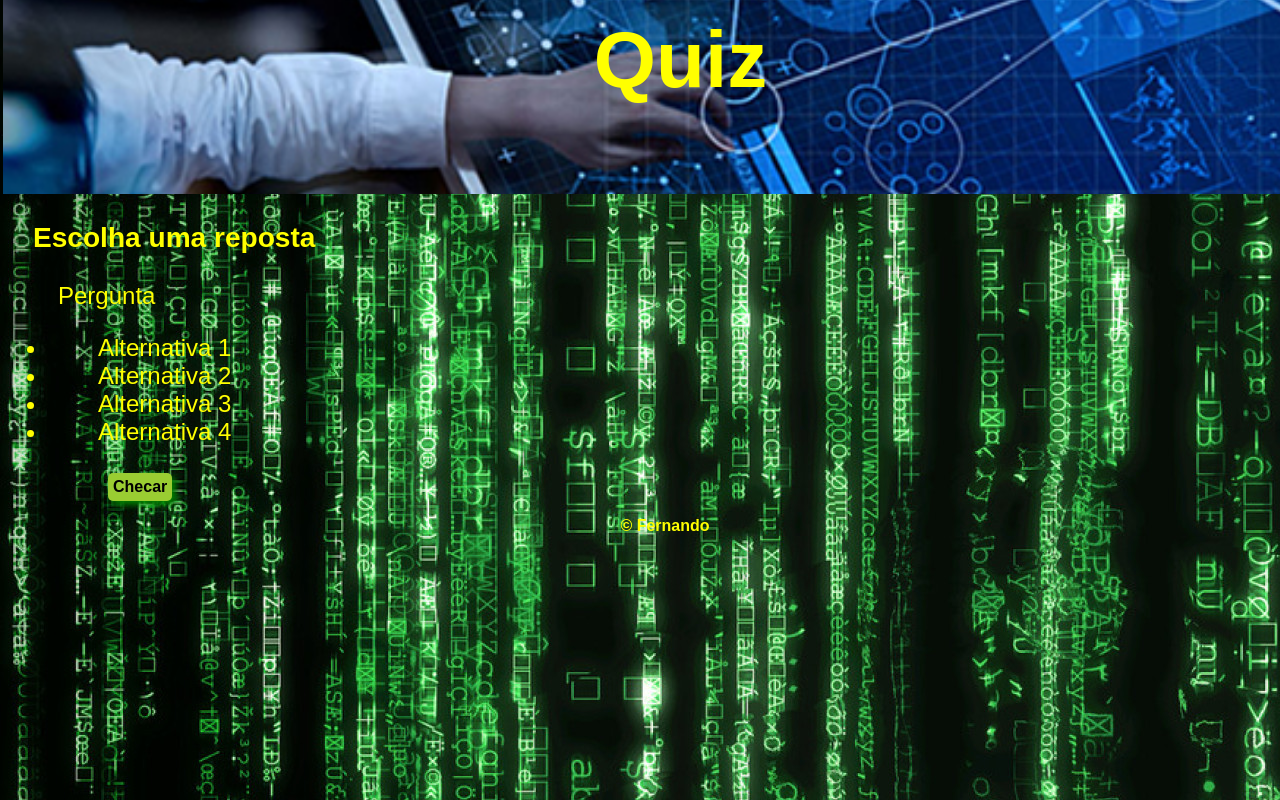
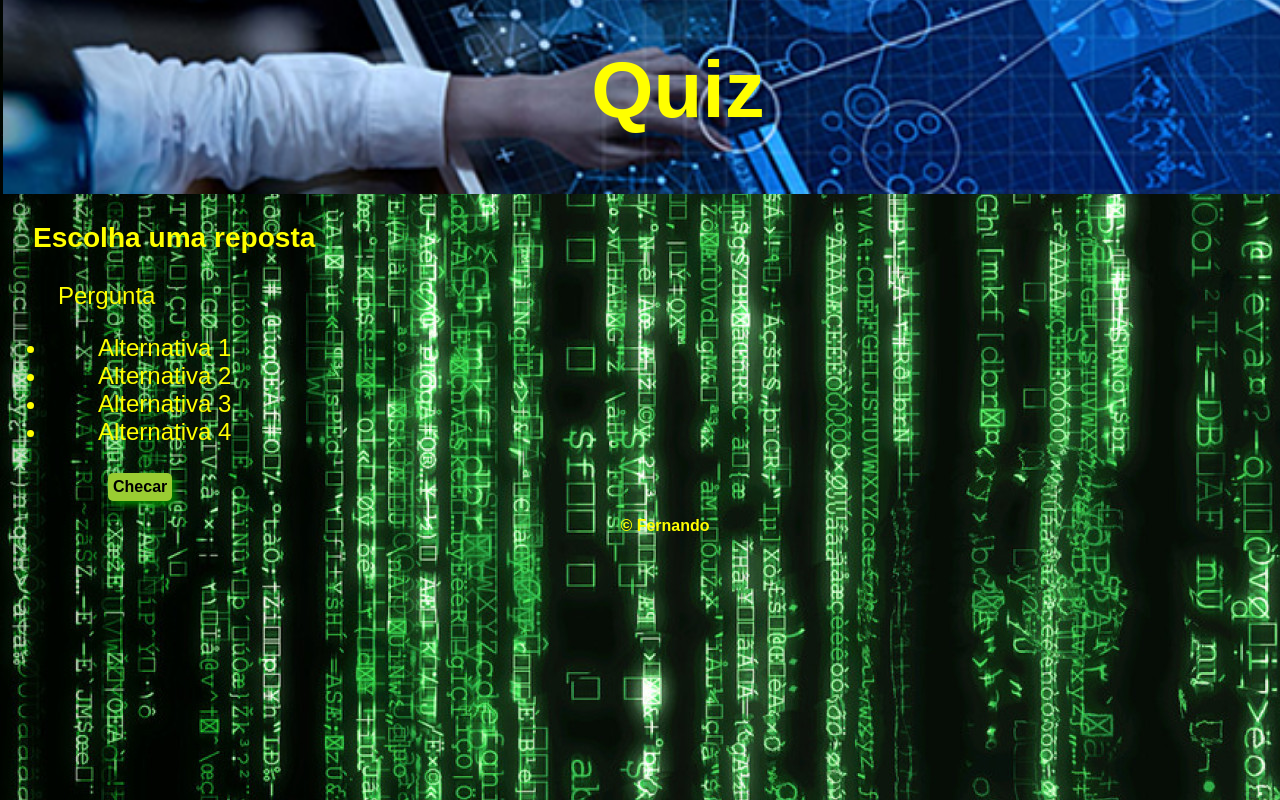
Before and after one commit to Fernando-Rodrigo/QuizApp, a plain HTML site: page index.html in a window 1280 px wide. Shown: the top 800 px of the page. Drawn offline with Linux system fonts and the light colour scheme; a web font is replaced by a local one.

Commit message:
Atualização de estilo

```diff
--- a/CSS/estilo.css
+++ b/CSS/estilo.css
@@ -9,7 +9,7 @@ body{
 header{
     margin-top: -60px;
     margin-left: -5px;
-    width: 1355px;
+    width: 1350px;
     text-align: center;
     font-size: 30pt;
     background-image: url(../Imagens/header.jpg);
@@ -20,7 +20,7 @@ header{
 }
 
 h1{
-    padding-top: 20px;
+    padding-top: 50px;
 }
 
 h3{
```
